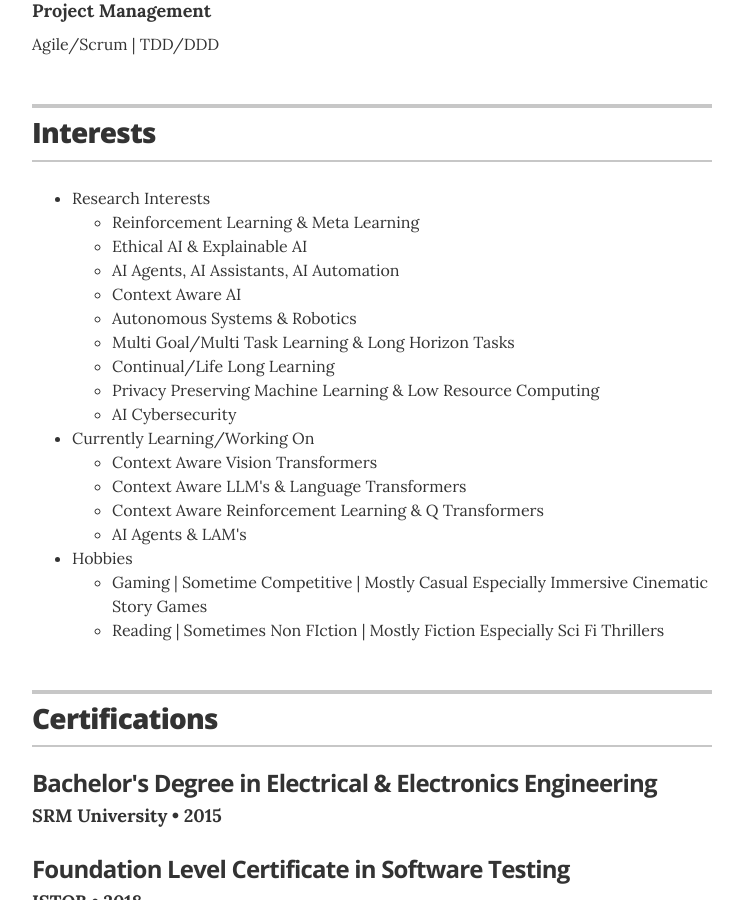
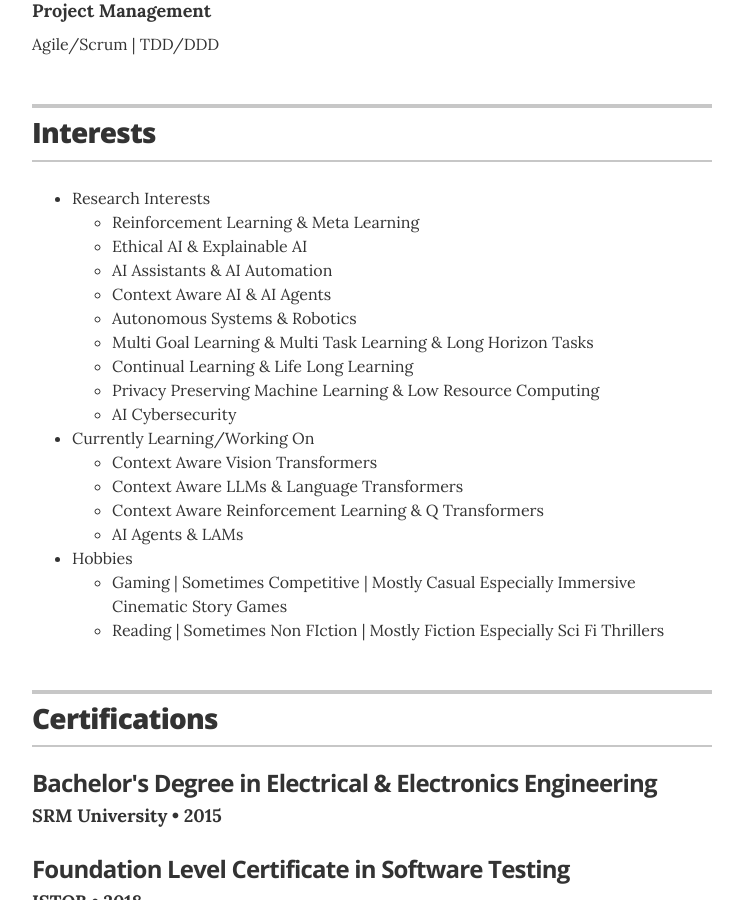
Before and after one commit to Vidharth/Vidharth.github.io, a Jekyll site: the page built from index.html, in a window 1280 px wide and 900 px high, scrolled down 4234 px. Shown: the whole window, without its empty margins (268-1011 px from the left). Built offline with Jekyll 4.4.1, drawn with Linux system fonts in a browser that asks for light colours.

Commit message:
Update interests.yml

```diff
--- a/_data/interests.yml
+++ b/_data/interests.yml
@@ -3,23 +3,23 @@
     <ul class="resume-item-list">
       <li> Reinforcement Learning & Meta Learning </li>
       <li> Ethical AI & Explainable AI </li>
-      <li> AI Agents, AI Assistants, AI Automation </li>
-      <li> Context Aware AI </li>
+      <li> AI Assistants & AI Automation </li>
+      <li> Context Aware AI & AI Agents </li>
       <li> Autonomous Systems & Robotics </li>
-      <li> Multi Goal/Multi Task Learning & Long Horizon Tasks </li>
-      <li> Continual/Life Long Learning </li>
+      <li> Multi Goal Learning & Multi Task Learning & Long Horizon Tasks </li>
+      <li> Continual Learning & Life Long Learning </li>
       <li> Privacy Preserving Machine Learning & Low Resource Computing </li>
       <li> AI Cybersecurity </li>
     </ul>
 - description: Currently Learning/Working On
     <ul class="resume-item-list">
       <li> Context Aware Vision Transformers </li>
-      <li> Context Aware LLM's & Language Transformers </li>
+      <li> Context Aware LLMs & Language Transformers </li>
       <li> Context Aware Reinforcement Learning & Q Transformers </li>
-      <li> AI Agents & LAM's </li>
+      <li> AI Agents & LAMs </li>
     </ul>
 - description: Hobbies
     <ul class="resume-item-list">
-      <li> Gaming | Sometime Competitive | Mostly Casual Especially Immersive Cinematic Story Games</li>
+      <li> Gaming | Sometimes Competitive | Mostly Casual Especially Immersive Cinematic Story Games</li>
       <li> Reading | Sometimes Non FIction | Mostly Fiction Especially Sci Fi Thrillers </li>
     </ul>
```
